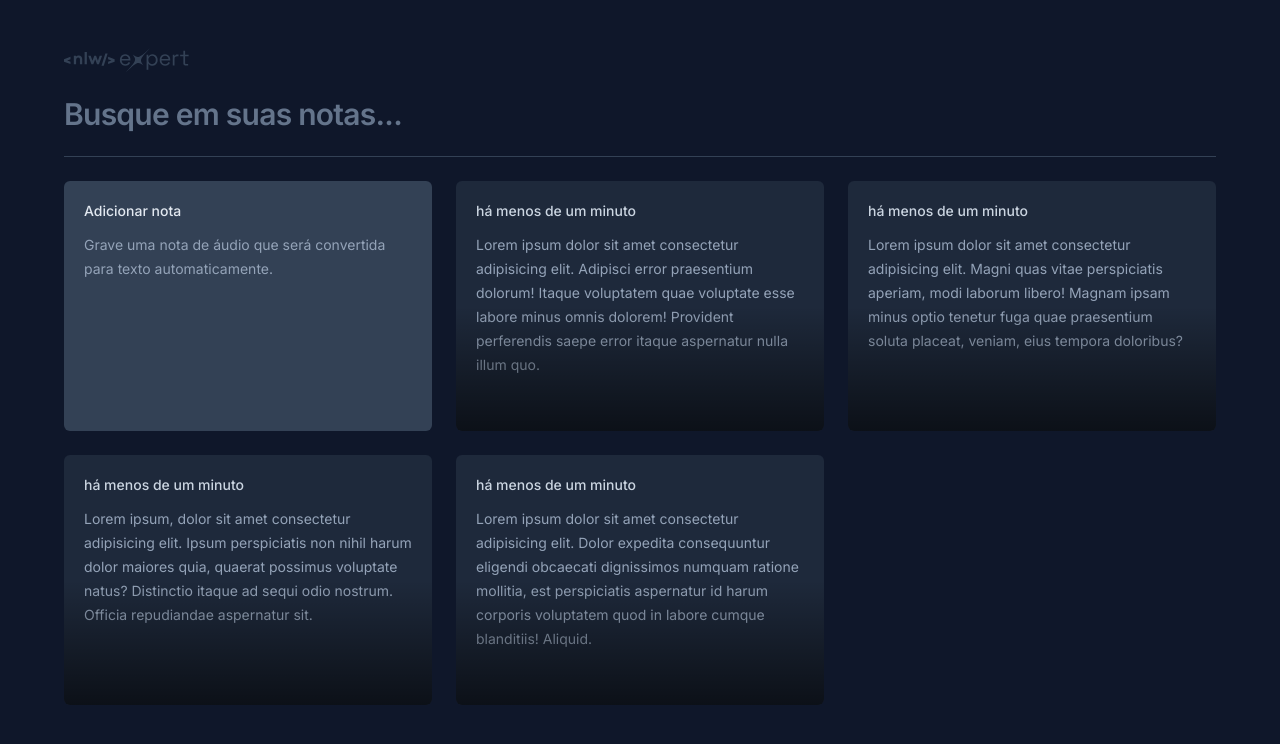
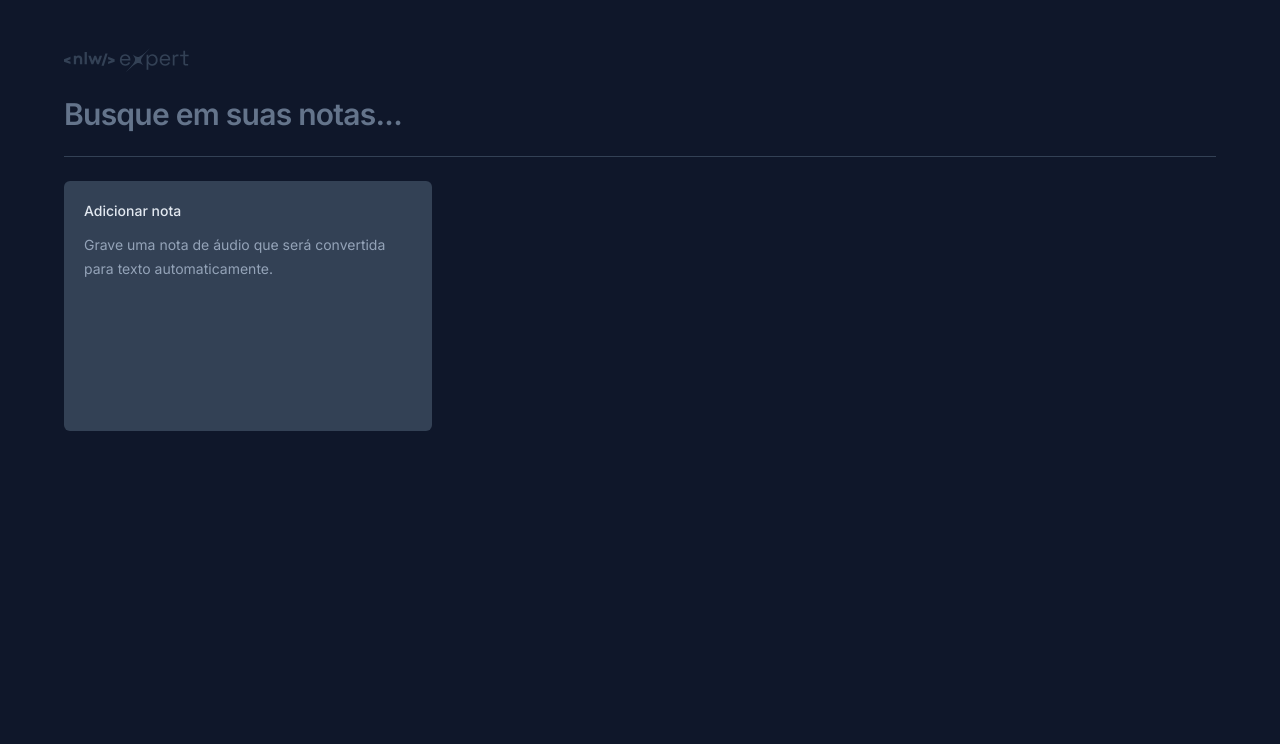
Before and after one commit to ogustavohp/notes, a React (Vite) app: page / in a window 1280 px wide. Shown: the top 744 px of the page. Built offline with nearby package versions, Linux system fonts and the light colour scheme.

Commit message:
create search and notes state

```diff
--- a/src/App.tsx
+++ b/src/App.tsx
@@ -1,13 +1,62 @@
+import { ChangeEvent, useState } from 'react'
 import logo from './assets/Logo.svg'
 import { GridNoteCard } from './components/note-card/grid-note-card'
+import { NewNoteCard } from './components/note-card/new-note-card'
+import { NoteCard } from './components/note-card/note-card'
+
+interface Note {
+  id: string
+  date: Date
+  content: string
+}
 
 export function App() {
+  const [search, setSearch] = useState('')
+
+  const [notes, setNotes] = useState<Note[]>(() => {
+    const notesOnStorage = localStorage.getItem('notes')
+
+    if (notesOnStorage) {
+      return JSON.parse(notesOnStorage)
+    }
+
+    return []
+  })
+
+  function onNoteCreated(content: string) {
+    const newNote = {
+      id: crypto.randomUUID(),
+      date: new Date(),
+      content,
+    }
+
+    const notesArray = [newNote, ...notes]
+
+    setNotes(notesArray)
+
+    localStorage.setItem('notes', JSON.stringify(notesArray))
+  }
+
+  function handleSearch(e: ChangeEvent<HTMLInputElement>) {
+    const query = e.target.value
+
+    setSearch(query)
+  }
+
+  const filteredNotes =
+    search !== ''
+      ? notes.filter((note) =>
+          note.content.toLocaleLowerCase().includes(search.toLocaleLowerCase()),
+        )
+      : notes
+
   return (
     <div className="mx-auto my-12 max-w-6xl space-y-6">
       <img src={logo} alt="Logo do notes" />
 
       <form className="w-full">
         <input
+          onChange={handleSearch}
           className="w-full bg-transparent text-3xl font-semibold tracking-tight outline-none placeholder:text-slate-500"
           type="text"
           placeholder="Busque em suas notas..."
@@ -16,7 +65,13 @@ export function App() {
 
       <div className="h-px bg-slate-700" />
 
-      <GridNoteCard />
+      <GridNoteCard>
+        <NewNoteCard onNoteCreated={onNoteCreated} />
+
+        {filteredNotes.map((note) => (
+          <NoteCard content={note.content} date={note.date} key={note.id} />
+        ))}
+      </GridNoteCard>
     </div>
   )
 }
--- a/src/components/note-card/grid-note-card.tsx
+++ b/src/components/note-card/grid-note-card.tsx
@@ -1,28 +1,11 @@
-import { NewNoteCard } from './new-note-card'
-import { NoteCard } from './note-card'
+import { ReactNode } from 'react'
 
-export function GridNoteCard() {
+interface GridNoteCard {
+  children: ReactNode
+}
+
+export function GridNoteCard({ children }: GridNoteCard) {
   return (
-    <div className="grid auto-rows-[250px] grid-cols-3 gap-6">
-      <NewNoteCard />
-      <NoteCard
-        date={new Date()}
-        content="Lorem ipsum dolor sit amet consectetur adipisicing elit. Adipisci error praesentium dolorum! Itaque voluptatem quae voluptate esse labore minus omnis dolorem! Provident perferendis saepe error itaque aspernatur nulla illum quo."
-      />
-      <NoteCard
-        date={new Date()}
-        content="Lorem ipsum dolor sit amet consectetur adipisicing elit. Magni quas vitae perspiciatis aperiam, modi laborum libero! Magnam ipsam minus optio tenetur fuga quae praesentium soluta placeat, veniam, eius tempora doloribus?"
-      />
-
-      <NoteCard
-        date={new Date()}
-        content="Lorem ipsum, dolor sit amet consectetur adipisicing elit. Ipsum perspiciatis non nihil harum dolor maiores quia, quaerat possimus voluptate natus? Distinctio itaque ad sequi odio nostrum. Officia repudiandae aspernatur sit."
-      />
-
-      <NoteCard
-        date={new Date()}
-        content="Lorem ipsum dolor sit amet consectetur adipisicing elit. Dolor expedita consequuntur eligendi obcaecati dignissimos numquam ratione mollitia, est perspiciatis aspernatur id harum corporis voluptatem quod in labore cumque blanditiis! Aliquid."
-      />
-    </div>
+    <div className="grid auto-rows-[250px] grid-cols-3 gap-6">{children}</div>
   )
 }
--- a/src/components/note-card/new-note-card.tsx
+++ b/src/components/note-card/new-note-card.tsx
@@ -3,7 +3,11 @@ import { X } from 'lucide-react'
 import { ChangeEvent, FormEvent, useState } from 'react'
 import { toast } from 'sonner'
 
-export function NewNoteCard() {
+interface NewNoteCard {
+  onNoteCreated: (content: string) => void
+}
+
+export function NewNoteCard({ onNoteCreated }: NewNoteCard) {
   const [shouldShowOnboarding, setShouldShowOnboarding] = useState(true)
   const [content, setContent] = useState('')
 
@@ -20,7 +24,11 @@ export function NewNoteCard() {
 
   function handleSaveNote(e: FormEvent<HTMLFormElement>) {
     e.preventDefault()
-    console.log(content)
+
+    onNoteCreated(content)
+
+    setContent('')
+    setShouldShowOnboarding(true)
 
     toast.success('Nota criada com sucesso')
   }
@@ -68,6 +76,7 @@ export function NewNoteCard() {
                 ) : (
                   <textarea
                     onChange={handleContentChange}
+                    value={content}
                     autoFocus
                     className="flex-1 resize-none bg-transparent text-sm leading-6 text-slate-400 outline-none"
                   />
```
